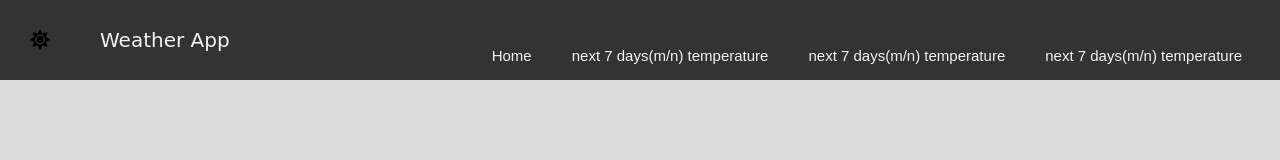
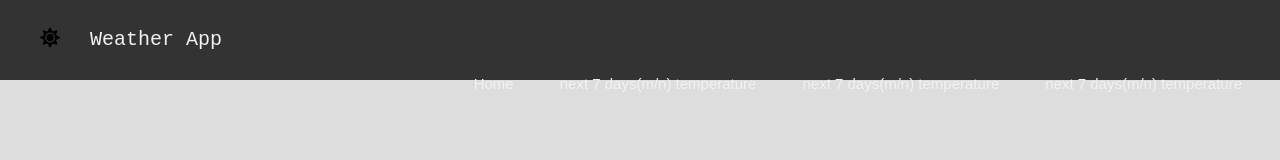
Before and after one commit to alex200376/weatherapp2, a website: page www/index.html in a window 1280 px wide. Drawn offline with nearby package versions, Linux system fonts and the light colour scheme.

Commit message:
Add files via upload

```diff
--- a/www/css/index.css
+++ b/www/css/index.css
@@ -9,7 +9,8 @@
   /* container for chart */
   #chartWrapper {
     width: 100vw;
-    height: 50vh;   /* you can adjust this according to your needs */
+    height: 50vh;
+
   }
 
   #chart {
@@ -22,10 +23,11 @@
     margin: 0;
     padding: 0;
     /* This font size is for mobile devices, you can add a media query for desktops */
-    font-size: 16px;
+    font-size: 5vh;
   }/* Navbar styles */
   #navbar {
     background-color: #333;
+
   }
 
   #navbar .logo {
@@ -45,6 +47,7 @@
     display: inline-block;
     line-height: 80px;
     margin: 0 5px;
+    font-size: 70%;
   }
 
   #navbar ul li button {
@@ -94,19 +97,19 @@
     }
 
     #navbar ul {
-      height: 100vh;
+      height: 100vh ;
       width: 100%;
       background: #333;
       position: fixed;
-      top: 80px;
       left: -100%;
       text-align: center;
       transition: all .5s;
+      margin-top: 0;
     }
 
     #navbar ul li {
       display: block;
-      margin: 50px 0;
+      margin: 40px 0;
       line-height: 30px;
     }
 
--- a/www/index.html
+++ b/www/index.html
@@ -44,7 +44,7 @@
         <label for="check" class="checkbtn">
           <i class="fas fa-bars"></i>
         </label>
-        <label class="logo"><i class="fas fa-sun" style="margin-right: 50px"></i>Weather App</label>
+        <label class="logo" style="margin: 10px;font-family: 'Courier New', Courier, monospace;font-size: 50%;"><i class="fas fa-sun"  style="margin-right: 30px;"></i>Weather App</label>
         <ul>
           <li> <button>Home</button> </li>
           <li><button id="Maxmin7days" onclick="showChart()">next 7 days(m/n) temperature</button> </li>
--- a/www/js/index.js
+++ b/www/js/index.js
@@ -3,7 +3,7 @@ document.addEventListener('DOMContentLoaded', function() {
         const response = await fetch('https://api.open-meteo.com/v1/forecast?latitude=22.2783&longitude=114.1747&current_weather=true&daily=temperature_2m_max,temperature_2m_min&timezone=Asia/Hong_Kong');
         const data = await response.json();
     // Remove time/date conversion and use indices as labels
-    const dates = data.daily.time.map(time => {
+        const dates = data.daily.time.map(time => {
         const date = new Date(time);
         // Your API might be using a different date string format
         let day = date.getDate();
@@ -70,7 +70,6 @@ var checkbox = document.querySelector('#check');
 
 buttons.forEach(function(button) {
   button.addEventListener('click', function() {
-
     checkbox.checked = false;
   });
 });
```
Also changed, not shown: www/img/logo.jpg (added), www/img/logo.png (added).
